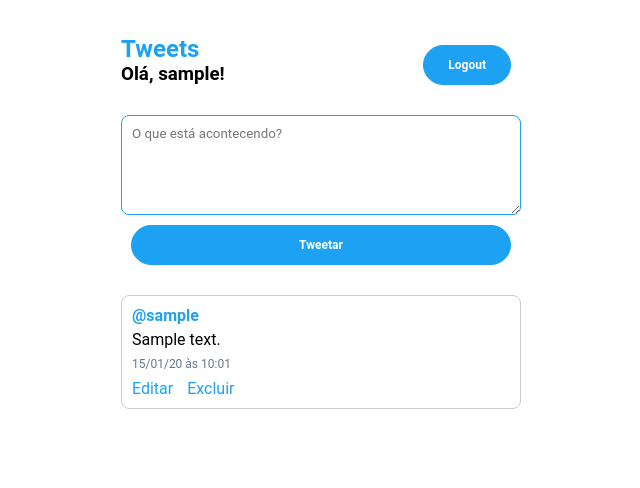
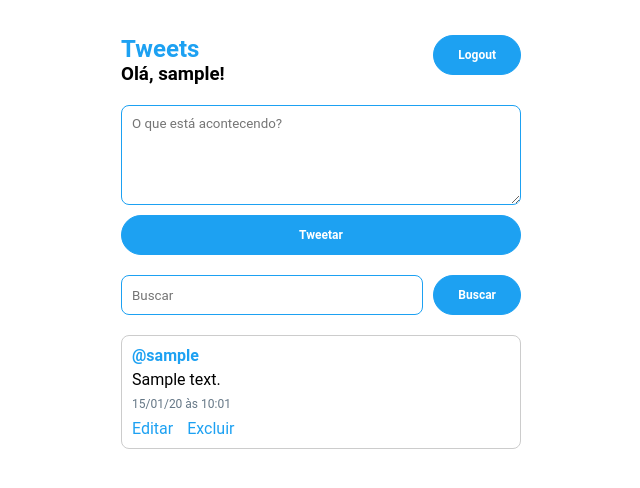
Before and after one commit to joogps/tweets-ppi-ifsc, a PHP site: page / in a window 1280 px wide. Shown: the top 488 px of the page, without its empty margins (319-959 px from the left). Run offline with PHP 8.4, Linux system fonts and the light colour scheme; the visitor is signed in with stand-in values (Sample User, id 1); tables that the repository leaves empty hold one stand-in row (values such as "Sample post").

Commit message:
Implementar pesquisa

```diff
--- a/css/style.css
+++ b/css/style.css
@@ -21,7 +21,6 @@ h1, h2 {
     border-radius: 25px;
     padding: 12px 24px;
     background-color: #1DA1F2;
-    margin: 10px;
     color: white;
     font-size: 12px;
     font-weight: bold;
@@ -50,6 +49,21 @@ h1, h2 {
     border-radius: 8px;
 
     padding: 10px;
+    margin-bottom: 10px;
+}
+
+.search-form {
+    display: flex;
+    flex-direction: row;
+}
+
+.search-field {
+    width: 100%;
+    border: 1px solid #1DA1F2;
+    border-radius: 8px;
+
+    padding: 10px;
+    margin-right: 10px;
 }
 
 .tweet {
--- a/model/tweet.php
+++ b/model/tweet.php
@@ -1,9 +1,9 @@
 <?php
 require_once('database.php');
 
-function getTweets($str = "") {
+function getTweets($query = "") {
     $conn = conectar();
-    $sql = "SELECT tweets.*, users.username FROM tweets JOIN users ON tweets.user_id = users.id ORDER BY tweets.date DESC";
+    $sql = "SELECT tweets.*, users.username FROM tweets JOIN users ON tweets.user_id = users.id WHERE text LIKE '%$query%' ORDER BY tweets.date DESC";
     $stmt = $conn->prepare($sql);
     $stmt->execute();
     $tweets = $stmt->fetchAll(PDO::FETCH_ASSOC);
--- a/view/list_tweets.php
+++ b/view/list_tweets.php
@@ -5,7 +5,7 @@ $userId = $_SESSION['user_id'];
 
 include_once (__DIR__."/../model/tweet.php");
 
-$tweets = getTweets();
+$tweets = getTweets($query);
 foreach ($tweets as $tweet) {
     $formattedDate = date('d/m/y \à\s h:m', strtotime($tweet['date']));
 
@@ -14,7 +14,6 @@ foreach ($tweets as $tweet) {
             <p class='text'>{$tweet['text']}</p>
             <span class='date'>$formattedDate</span>";
 
-    // Check if the userId is the same as the tweet's user_id
     if ($userId == $tweet['user_id']) {
         echo "<div class='tweet-actions'>
                 <a href='/view/edit_tweet.php?id={$tweet['id']}'>Editar</a>
--- a/view/tweets.php
+++ b/view/tweets.php
@@ -24,10 +24,24 @@ if (!isset($_SESSION['user_id'])) {
         </div>
         <a style="float: right" class="tweet-button" href="/actions/logout.php">Logout</a>
     </div>
+
     <form class="tweet-form" action="/actions/make_tweet.php" method="post">
         <textarea name="text" placeholder="O que está acontecendo?" type="text" name="tweet" class="tweet-field"></textarea>
         <input class="tweet-button" value="Tweetar" type="submit">
     </form>
+
+    <?php if (isset($_GET["query"] )){
+        $query = Trim($_GET["query"]);
+    } else {
+        $query = "";
+    }
+    ?>
+
+    <form class="search-form" action="tweets.php" method="get">
+        <input name="query" placeholder="Buscar" type="text" class="search-field" value=<?php echo $query ;?>></input>
+        <input class="tweet-button" value="Buscar" type="submit">
+    </form>
+
     <div class="tweet-list">
     <?php include_once("list_tweets.php"); ?>
 </div>
```
